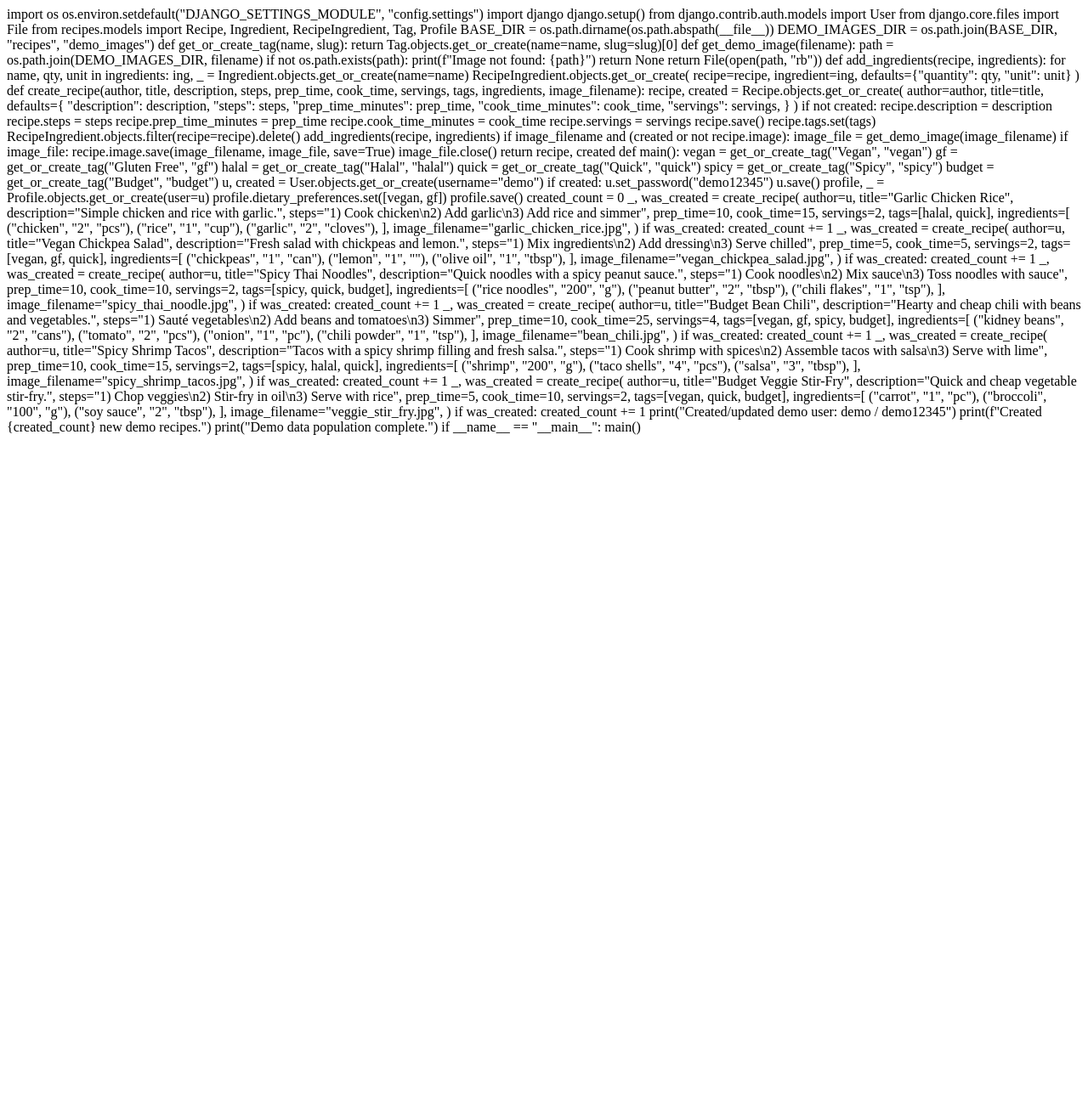
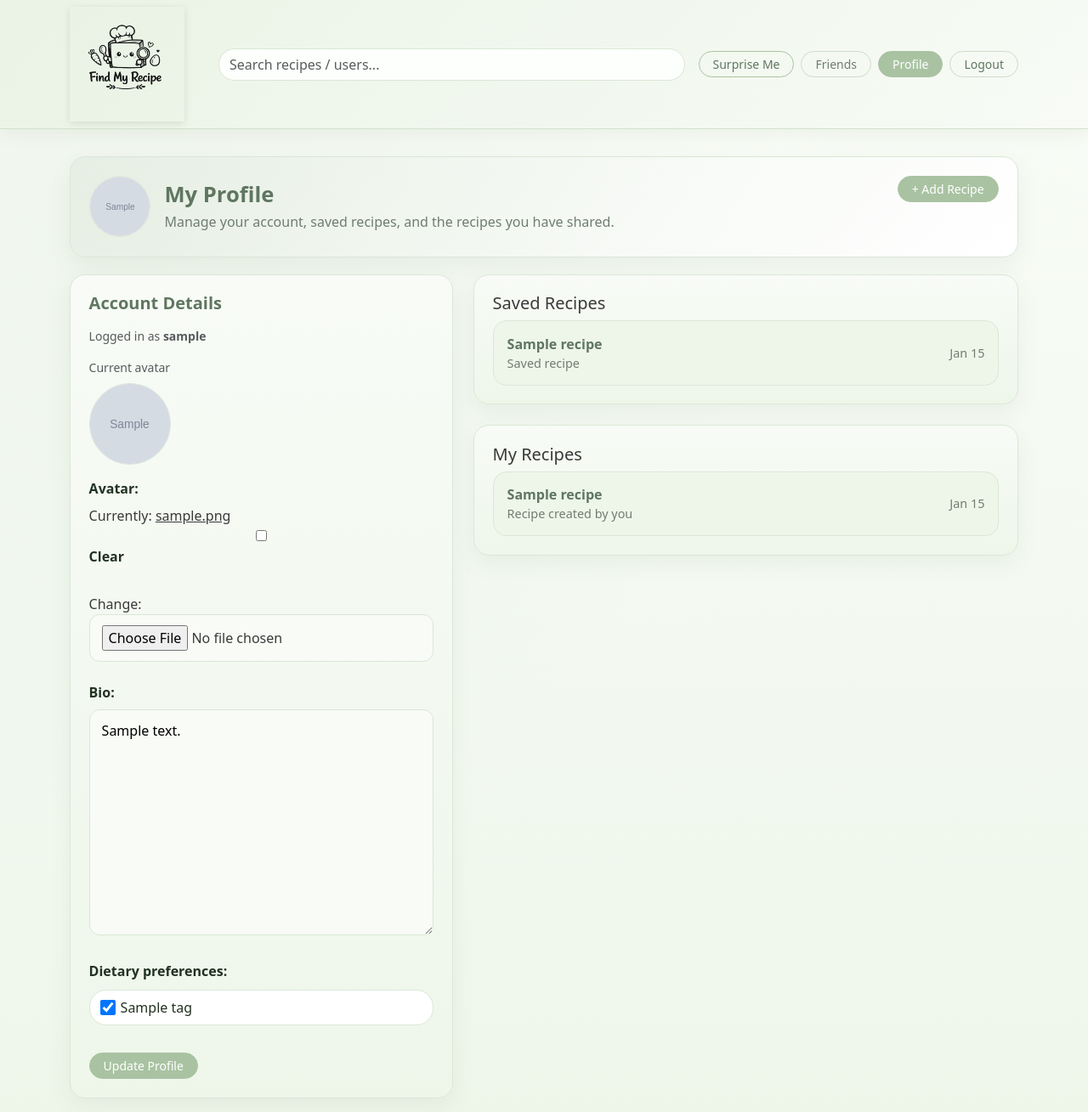
Before and after one commit to HibaBaig/find_my_recipe_team_3A, a Django app: page /profile/ in a window 1280 px wide. Shown: the whole page at 85% size. Before the commit the page ends 512 px from the top, so only its background shows below. Run offline with Django 5.2, Linux system fonts and the light colour scheme; a user stored in the database is signed in; tables that the repository leaves empty hold one stand-in row (values such as "Sample post"); grey boxes marked "Sample" are stand-in pictures.

Commit message:
fixed profile issue, css colour mismatch, updated logo

```diff
--- a/recipes/static/recipes/css/styles.css
+++ b/recipes/static/recipes/css/styles.css
@@ -1,19 +1,16 @@
 :root{
-  /* Updated for Warm Parchment / Cookbook vibe */
-  --bg: #FDFBF7; /* Soft cream/parchment color */
+  --bg: #f6faf5;
   --surface: #ffffff;
-  --surface-2: #FDFBF7;
-  --text: #3A3A3A; /* Deep warm grey for high readability */
-  --muted: #6f7d6f; /* Kept your nice muted green */
-  --line: #E6E2D8; /* Warmer subtle dividing line */
+  --surface-2: #eef6ea;
+  --text: #3A3A3A;
+  --muted: #6f7d6f;
+  --line: #dbe7d6;
 
-  /* Kept your original primary greens so your buttons/accents don't break */
-  --primary: #9bb79a;
-  --primary-dark: #7f9d7f;
-  --secondary: #9bb79a;
+  --primary: #a9c3a2;
+  --primary-dark: #88a781;
+  --secondary: #a9c3a2;
   --accent: #eef6ec;
 
-  /* Softened the shadow to match the lighter theme */
   --shadow: 0 12px 30px rgba(0, 0, 0, 0.04);
 
   --radius-lg: 22px;
@@ -29,12 +26,10 @@ body{
 
 body.app-bg,
 body{
-  /* Added a very subtle dot pattern that feels like cookbook paper grain */
-  background-color: var(--bg);
-  background-image:
-    radial-gradient(#E6E2D8 1px, transparent 1px),
-    linear-gradient(180deg, #ffffff 0%, var(--bg) 100%);
-  background-size: 20px 20px, 100% 100%;
+  background:
+    radial-gradient(1400px at 12% 18%, rgba(183, 207, 176, 0.14), transparent 55%),
+    radial-gradient(1400px at 88% 8%, rgba(238, 246, 234, 0.16), transparent 55%),
+    linear-gradient(180deg, #fbfdf9 0%, #eef6ea 100%);
   color: var(--text);
   min-height: 100vh;
 }
@@ -48,24 +43,13 @@ body::after{
 a{
   color: inherit;
 }
-/* Soft warm background */
-body.app-bg,
-body{
-  background:
-    radial-gradient(1400px at 12% 18%, rgba(255,198,153,0.09), transparent 55%),
-    radial-gradient(1400px at 88% 8%, rgba(255,226,193,0.08), transparent 55%),
-    linear-gradient(180deg, #fffdf9 0%, #d88424 100%);
-  color: var(--text);
-  min-height: 100vh;
+
+.navbar{
+  background: linear-gradient(135deg, #eaf3e5 0%, #f8fbf6 100%) !important;
+  border-bottom: 1px solid #d4e2cf !important;
+  box-shadow: 0 6px 18px rgba(90, 120, 90, 0.08);
 }
 
-/* Gentle header tint */
-.navbar{
-  background: linear-gradient(135deg, #edac61 0%, #f6f5f3 100%) !important;
-  border-bottom: 1px solid #a4917d !important;
-  box-shadow: 0 6px 18px rgba(122, 88, 55, 0.12);
-}
-/* Logo blend — no bubble */
 .navbar-brand{
   background: transparent !important;
   box-shadow: none !important;
@@ -75,14 +59,14 @@ body{
   align-items: center;
   justify-content: center;
 }
+
 .navbar-brand img,
-/* Keep logo size in check */
 .brand-logo{
   height: 135px;
   width: auto;
   object-fit: contain;
   mix-blend-mode: multiply;
-  filter: drop-shadow(0 2px 4px rgba(240, 159, 8, 0.668)); /* light edge softness */
+  filter: drop-shadow(0 2px 4px rgba(120, 150, 120, 0.22));
 }
 
 .form-control{
@@ -164,10 +148,10 @@ body{
 .recipe-editor-shell,
 .friend-card,
 .list-card{
-  background: linear-gradient(180deg, #f7dcbb 0%, #f0954c 100%);
-  border: 1px solid #f2d5b8;
+  background: linear-gradient(180deg, #f8fbf6 0%, #eef6ea 100%);
+  border: 1px solid #dbe7d6;
   border-radius: 18px;
-  box-shadow: 0 10px 26px rgba(156,110,64,0.12);
+  box-shadow: 0 10px 26px rgba(90, 120, 90, 0.08);
 }
 
 .section-heading{
@@ -182,7 +166,6 @@ body{
   margin-bottom: 0;
 }
 
-/* HOME */
 .wireframe-shell{
   border: none;
   padding: 0;
@@ -325,7 +308,6 @@ body{
   color: #5f7660;
 }
 
-/* PROFILE */
 .profile-hero{
   padding: 1.4rem;
   background: linear-gradient(135deg, rgba(155, 183, 154, 0.12), rgba(255,255,255,1));
@@ -415,7 +397,7 @@ body{
   border: 1px solid var(--line);
   border-radius: 12px;
   padding: 12px 14px;
-    background: #f8f1f1;
+  background: #f8fbf6;
 }
 
 .profile-form textarea {
@@ -486,7 +468,6 @@ body{
   background: #fdfffc;
 }
 
-/* FRIENDS */
 .friend-card{
   padding: 1.35rem;
   height: 100%;
@@ -529,7 +510,6 @@ body{
   border: 1px solid var(--line);
 }
 
-/* EDIT RECIPE */
 .recipe-editor-shell{
   padding: 1.4rem;
 }
@@ -698,9 +678,7 @@ body{
   margin: 0 auto;
 }
 
-/* Filter panel polish */
 .filter-panel{
-  /* Updated to blend nicely with the new parchment background */
   background: linear-gradient(180deg, var(--bg) 0%, var(--surface-2) 100%);
   border: 1px solid var(--line);
   border-radius: var(--radius-lg);
@@ -758,7 +736,6 @@ body{
   line-height: 1.4;
 }
 
-/* Submission-safe utility classes moved out of inline HTML styles */
 .auth-shell{
   width: 100%;
 }
@@ -777,18 +754,3 @@ body{
   object-fit: cover;
   border-radius: 50%;
 }
-
-.profile-avatar-preview{
-  width: 96px;
-  height: 96px;
-  object-fit: cover;
-  border-radius: 50%;
-  border: 1px solid #d9e2d6;
-}
-
-.recipe-detail-image{
-  width: 100%;
-  max-height: 360px;
-  object-fit: cover;
-  border-radius: 14px;
-}
--- a/recipes/views.py
+++ b/recipes/views.py
@@ -338,7 +338,12 @@ def profile(request):
     return render(
         request,
         "profile.html",
-        {"pform": profile_form, "my_recipes": my_recipes, "saved": saved},
+        {
+            "profile": profile_obj,
+            "pform": profile_form,
+            "my_recipes": my_recipes,
+            "saved": saved,
+        },
     )
 
 
--- a/templates/profile.html
+++ b/templates/profile.html
@@ -1,215 +1,120 @@
-import os
+{% extends "base.html" %}
+{% block title %}Profile | Find My Recipe{% endblock %}
 
-os.environ.setdefault("DJANGO_SETTINGS_MODULE", "config.settings")
+{% block content %}
+<div class="container">
+  <div class="profile-hero">
+    <div class="d-flex justify-content-between align-items-start flex-wrap gap-3">
+      <div class="profile-summary">
+        <div class="profile-avatar">
+          {% if user.profile.avatar %}
+            <img
+              src="{{ user.profile.avatar.url }}"
+              alt="{{ user.username }} avatar"
+              style="width: 100%; height: 100%; object-fit: cover; border-radius: 50%;"
+            >
+          {% else %}
+            {{ user.username|first|upper }}
+          {% endif %}
+        </div>
+        <div>
+          <h1 class="section-heading mb-1">My Profile</h1>
+          <p class="section-subtitle">Manage your account, saved recipes, and the recipes you have shared.</p>
+        </div>
+      </div>
 
-import django
-django.setup()
+      <a class="btn btn-primary btn-sm" href="{% url 'recipes:recipe_create' %}">
+        + Add Recipe
+      </a>
+    </div>
+  </div>
 
-from django.contrib.auth.models import User
-from django.core.files import File
+  <div class="row g-4">
+    <div class="col-12 col-lg-5">
+      <div class="panel-card">
+        <h5>Account Details</h5>
+        <div class="text-muted small mb-3">
+          Logged in as <strong>{{ user.username }}</strong>
+        </div>
 
-from recipes.models import Recipe, Ingredient, RecipeIngredient, Tag, Profile
+        {% if user.profile.avatar %}
+          <div class="mb-3">
+            <div class="small text-muted mb-2">Current avatar</div>
+            <img
+              src="{{ user.profile.avatar.url }}"
+              alt="{{ user.username }} avatar"
+              style="width: 96px; height: 96px; object-fit: cover; border-radius: 50%; border: 1px solid #d9e2d6;"
+            >
+          </div>
+        {% endif %}
 
+        <form method="post" enctype="multipart/form-data" class="profile-form">
+          {% csrf_token %}
 
-BASE_DIR = os.path.dirname(os.path.abspath(__file__))
-DEMO_IMAGES_DIR = os.path.join(BASE_DIR, "recipes", "demo_images")
+          <div class="form-group">
+            <label for="{{ pform.avatar.id_for_label }}">Avatar:</label>
+            {{ pform.avatar }}
+          </div>
 
+          <div class="form-group">
+            <label for="{{ pform.bio.id_for_label }}">Bio:</label>
+            {{ pform.bio }}
+          </div>
 
-def get_or_create_tag(name, slug):
-    return Tag.objects.get_or_create(name=name, slug=slug)[0]
+          <div class="form-group">
+            <label>Dietary preferences:</label>
+            <div class="checkbox-group">
+              {% for checkbox in pform.dietary_preferences %}
+                <label class="checkbox-item">
+                  {{ checkbox.tag }}
+                  <span>{{ checkbox.choice_label }}</span>
+                </label>
+              {% endfor %}
+            </div>
+          </div>
 
+          <button class="btn btn-primary btn-sm mt-2" type="submit">Update Profile</button>
+        </form>
+      </div>
+    </div>
 
-def get_demo_image(filename):
-    path = os.path.join(DEMO_IMAGES_DIR, filename)
-    if not os.path.exists(path):
-        print(f"Image not found: {path}")
-        return None
-    return File(open(path, "rb"))
+    <div class="col-12 col-lg-7">
+      <div class="list-card mb-4">
+        <h5>Saved Recipes</h5>
 
+        {% for s in saved %}
+          <div class="recipe-list-item">
+            <div>
+              <a class="item-title text-decoration-none" href="{% url 'recipes:recipe_detail' s.recipe.id %}">
+                {{ s.recipe.title }}
+              </a>
+              <div class="item-meta">Saved recipe</div>
+            </div>
+            <span class="item-meta">{{ s.created_at|date:"M d" }}</span>
+          </div>
+        {% empty %}
+          <div class="empty-state">No saved recipes yet.</div>
+        {% endfor %}
+      </div>
 
-def add_ingredients(recipe, ingredients):
-    for name, qty, unit in ingredients:
-        ing, _ = Ingredient.objects.get_or_create(name=name)
-        RecipeIngredient.objects.get_or_create(
-            recipe=recipe,
-            ingredient=ing,
-            defaults={"quantity": qty, "unit": unit}
-        )
+      <div class="list-card">
+        <h5>My Recipes</h5>
 
-
-def create_recipe(author, title, description, steps, prep_time, cook_time, servings, tags, ingredients, image_filename):
-    recipe, created = Recipe.objects.get_or_create(
-        author=author,
-        title=title,
-        defaults={
-            "description": description,
-            "steps": steps,
-            "prep_time_minutes": prep_time,
-            "cook_time_minutes": cook_time,
-            "servings": servings,
-        }
-    )
-
-    if not created:
-        recipe.description = description
-        recipe.steps = steps
-        recipe.prep_time_minutes = prep_time
-        recipe.cook_time_minutes = cook_time
-        recipe.servings = servings
-        recipe.save()
-
-    recipe.tags.set(tags)
-
-    RecipeIngredient.objects.filter(recipe=recipe).delete()
-    add_ingredients(recipe, ingredients)
-
-    if image_filename and (created or not recipe.image):
-        image_file = get_demo_image(image_filename)
-        if image_file:
-            recipe.image.save(image_filename, image_file, save=True)
-            image_file.close()
-
-    return recipe, created
-
-
-def main():
-    vegan = get_or_create_tag("Vegan", "vegan")
-    gf = get_or_create_tag("Gluten Free", "gf")
-    halal = get_or_create_tag("Halal", "halal")
-    quick = get_or_create_tag("Quick", "quick")
-    spicy = get_or_create_tag("Spicy", "spicy")
-    budget = get_or_create_tag("Budget", "budget")
-
-    u, created = User.objects.get_or_create(username="demo")
-    if created:
-        u.set_password("demo12345")
-        u.save()
-
-    profile, _ = Profile.objects.get_or_create(user=u)
-    profile.dietary_preferences.set([vegan, gf])
-    profile.save()
-
-    created_count = 0
-
-    _, was_created = create_recipe(
-        author=u,
-        title="Garlic Chicken Rice",
-        description="Simple chicken and rice with garlic.",
-        steps="1) Cook chicken\n2) Add garlic\n3) Add rice and simmer",
-        prep_time=10,
-        cook_time=15,
-        servings=2,
-        tags=[halal, quick],
-        ingredients=[
-            ("chicken", "2", "pcs"),
-            ("rice", "1", "cup"),
-            ("garlic", "2", "cloves"),
-        ],
-        image_filename="garlic_chicken_rice.jpg",
-    )
-    if was_created:
-        created_count += 1
-
-    _, was_created = create_recipe(
-        author=u,
-        title="Vegan Chickpea Salad",
-        description="Fresh salad with chickpeas and lemon.",
-        steps="1) Mix ingredients\n2) Add dressing\n3) Serve chilled",
-        prep_time=5,
-        cook_time=5,
-        servings=2,
-        tags=[vegan, gf, quick],
-        ingredients=[
-            ("chickpeas", "1", "can"),
-            ("lemon", "1", ""),
-            ("olive oil", "1", "tbsp"),
-        ],
-        image_filename="vegan_chickpea_salad.jpg",
-    )
-    if was_created:
-        created_count += 1
-
-    _, was_created = create_recipe(
-        author=u,
-        title="Spicy Thai Noodles",
-        description="Quick noodles with a spicy peanut sauce.",
-        steps="1) Cook noodles\n2) Mix sauce\n3) Toss noodles with sauce",
-        prep_time=10,
-        cook_time=10,
-        servings=2,
-        tags=[spicy, quick, budget],
-        ingredients=[
-            ("rice noodles", "200", "g"),
-            ("peanut butter", "2", "tbsp"),
-            ("chili flakes", "1", "tsp"),
-        ],
-        image_filename="spicy_thai_noodle.jpg",
-    )
-    if was_created:
-        created_count += 1
-
-    _, was_created = create_recipe(
-        author=u,
-        title="Budget Bean Chili",
-        description="Hearty and cheap chili with beans and vegetables.",
-        steps="1) Sauté vegetables\n2) Add beans and tomatoes\n3) Simmer",
-        prep_time=10,
-        cook_time=25,
-        servings=4,
-        tags=[vegan, gf, spicy, budget],
-        ingredients=[
-            ("kidney beans", "2", "cans"),
-            ("tomato", "2", "pcs"),
-            ("onion", "1", "pc"),
-            ("chili powder", "1", "tsp"),
-        ],
-        image_filename="bean_chili.jpg",
-    )
-    if was_created:
-        created_count += 1
-
-    _, was_created = create_recipe(
-        author=u,
-        title="Spicy Shrimp Tacos",
-        description="Tacos with a spicy shrimp filling and fresh salsa.",
-        steps="1) Cook shrimp with spices\n2) Assemble tacos with salsa\n3) Serve with lime",
-        prep_time=10,
-        cook_time=15,
-        servings=2,
-        tags=[spicy, halal, quick],
-        ingredients=[
-            ("shrimp", "200", "g"),
-            ("taco shells", "4", "pcs"),
-            ("salsa", "3", "tbsp"),
-        ],
-        image_filename="spicy_shrimp_tacos.jpg",
-    )
-    if was_created:
-        created_count += 1
-
-    _, was_created = create_recipe(
-        author=u,
-        title="Budget Veggie Stir-Fry",
-        description="Quick and cheap vegetable stir-fry.",
-        steps="1) Chop veggies\n2) Stir-fry in oil\n3) Serve with rice",
-        prep_time=5,
-        cook_time=10,
-        servings=2,
-        tags=[vegan, quick, budget],
-        ingredients=[
-            ("carrot", "1", "pc"),
-            ("broccoli", "100", "g"),
-            ("soy sauce", "2", "tbsp"),
-        ],
-        image_filename="veggie_stir_fry.jpg",
-    )
-    if was_created:
-        created_count += 1
-
-    print("Created/updated demo user: demo / demo12345")
-    print(f"Created {created_count} new demo recipes.")
-    print("Demo data population complete.")
-
-
-if __name__ == "__main__":
-    main()
+        {% for r in my_recipes %}
+          <div class="recipe-list-item">
+            <div>
+              <a class="item-title text-decoration-none" href="{% url 'recipes:recipe_detail' r.id %}">
+                {{ r.title }}
+              </a>
+              <div class="item-meta">Recipe created by you</div>
+            </div>
+            <span class="item-meta">{{ r.created_at|date:"M d" }}</span>
+          </div>
+        {% empty %}
+          <div class="empty-state">You haven't created any recipes yet.</div>
+        {% endfor %}
+      </div>
+    </div>
+  </div>
+</div>
+{% endblock %}
```
Also changed, not shown: recipes/static/recipes/img/logo.png. Lines whose indentation alone changed are shown as unchanged.
